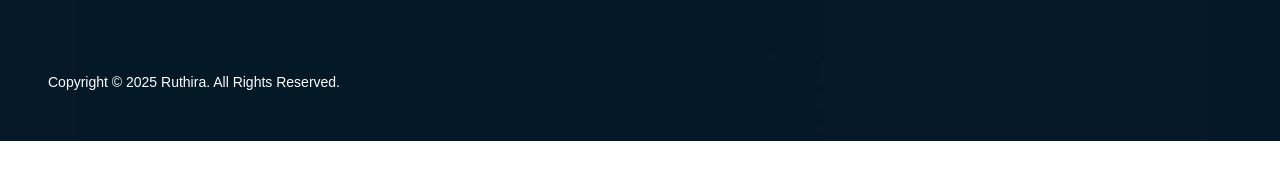
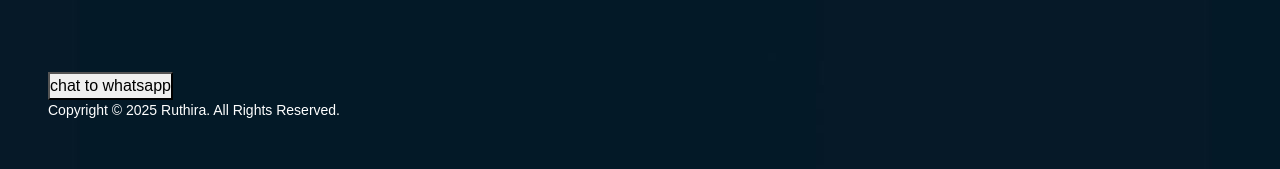
Before and after one commit to C36D140882/My_Profile, a plain HTML site: page index.html in a window 1280 px wide. Shown: the part 2691-2860 px from the top of the page. Before the commit the page ends 2832 px from the top, so only its background shows below. Drawn offline with nearby package versions, Linux system fonts and the light colour scheme.

Commit message:
some changes

```diff
--- a/index.html
+++ b/index.html
@@ -175,6 +175,7 @@
           <a href="https://x.com/Ruthiramoo43075?t=ki0IwiXGuve2hKTLEuV7JA&s=09" target="_blank" style="--i:7" ><i class='bx bxl-twitter'></i></box-icon></a>
           <a href="https://www.youtube.com/@SoloKingGamingYt" target="_blank"  style="--i:8" ><i class='bx bxl-youtube'></i></a></p>
           <br><br/>
+          <button onclick="openWhatsApp()">chat to whatsapp</button>
           <p class= "text-white m-0 p-0" style="font-size: 14px;">Copyright © 2025 Ruthira. All Rights Reserved.
         </p>
       </div>
--- a/index.js
+++ b/index.js
@@ -28,3 +28,10 @@ function eraseText() {
   }
 }
 window.onload = typeWriter;
+
+function openWhatsApp() {
+  let phone = "6382790456";
+  let msg = "i need to project.";
+  let url = "https://wa.me/" + phone + "?text=" + encodeURIComponent(msg);
+  window.open(url, "_blank");
+}
```
